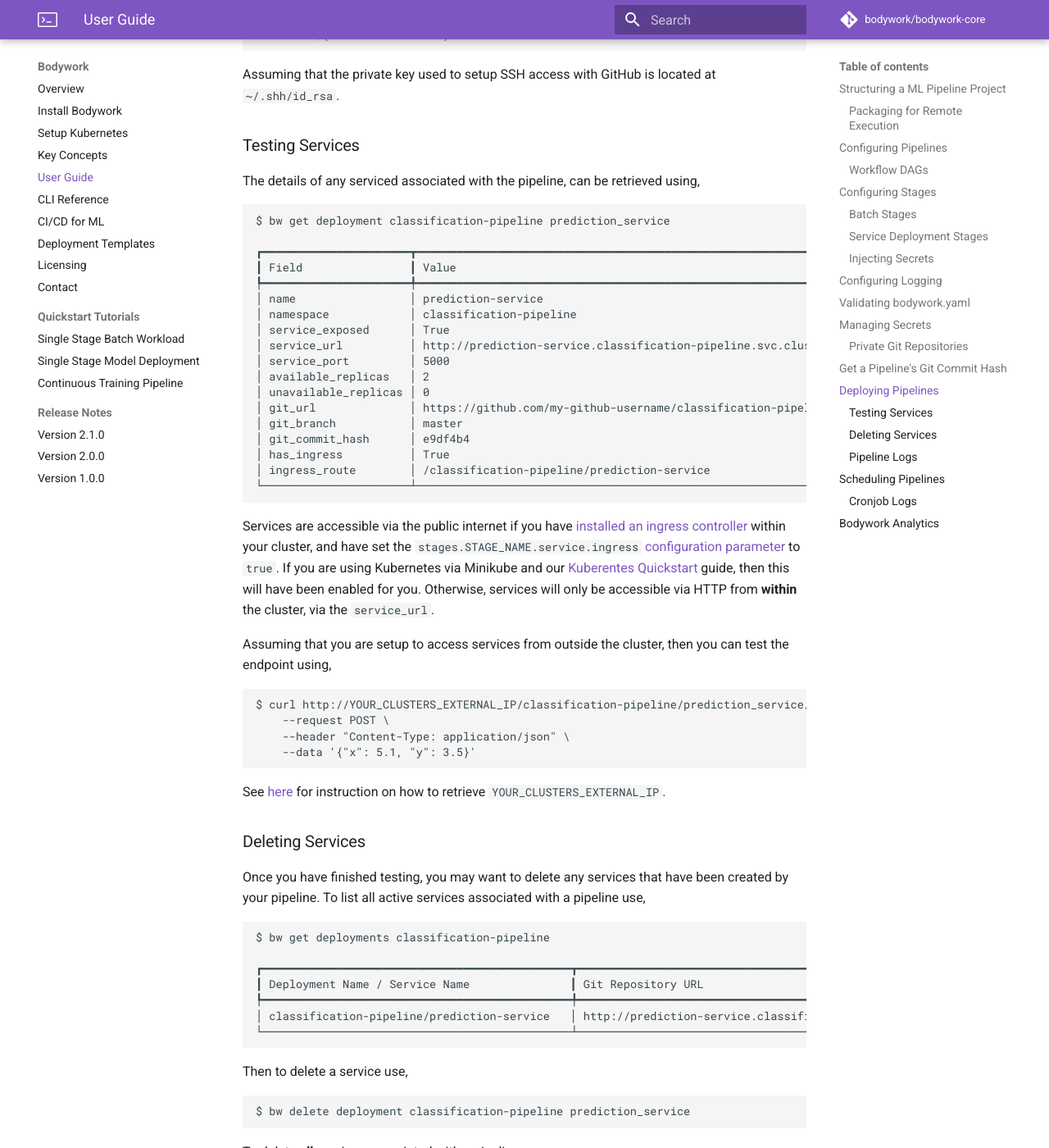
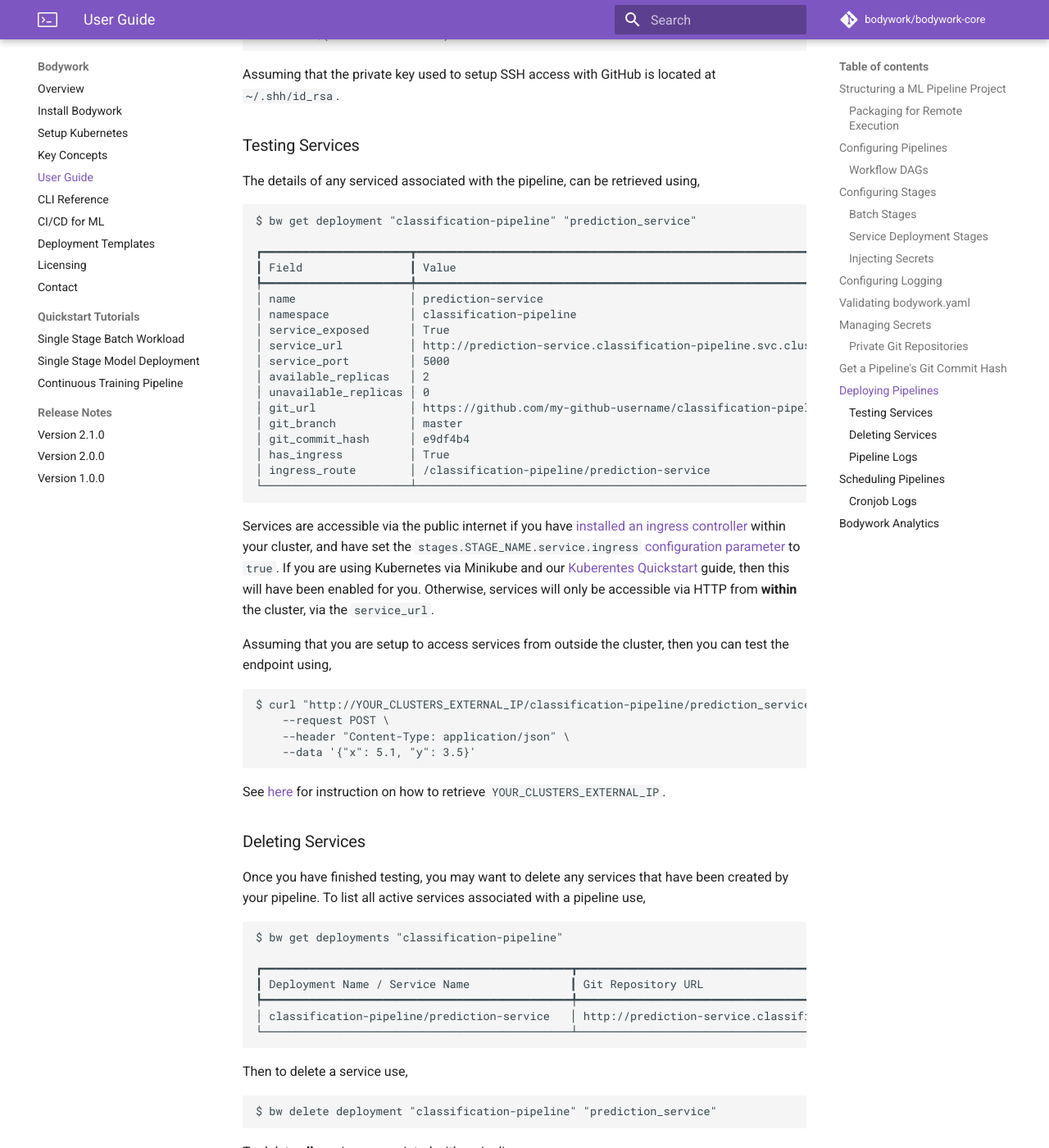
Before and after one commit to bodywork-ml/bodywork-docs, an MkDocs documentation site: the page built from docs/user_guide.md, in a window 1280 px wide and 1400 px high, scrolled down 10768 px. Shown: the whole window at 82% size. Built offline with MkDocs 1.6.1 and Material for MkDocs 9.7.7, drawn with Linux system fonts in a browser that asks for light colours; comment, search, counter and statistics services are not loaded; some of the changed text lies outside the part shown.

Commit message:
More refinements

````diff
--- a/docs/user_guide.md
+++ b/docs/user_guide.md
@@ -353,7 +353,7 @@ When working with remote Git repos that are private, Bodywork will attempt to ac
 You will then need to use Bodywork to pass the private SSH key to your Kubernetes cluster, as a secret credential. This easiest way to do this, is by specifying the path to the SSH key when you first deploy a pipeline - e.g.,
 
 ```text
-$ bw create deployment git@github.com:my-github-username/classification-pipeline.git master \
+$ bw create deployment "git@github.com:my-github-username/classification-pipeline.git" "master" \
     --ssh PATH_TO_SSH_FILE
 ```
 
@@ -388,13 +388,13 @@ save_model(model, model_filename)
 Deploying a pipeline will start a workflow-controller to manage the orchestration. For the example pipeline used throughout this user guide, the CLI command for deploying the pipeline from the `master` branch of a public Git repository, would be as follows,
 
 ```text
-$ bw create deployment https://github.com/my-github-username/classification-pipeline master
+$ bw create deployment "https://github.com/my-github-username/classification-pipeline" "master"
 ```
 
 If this repository were private, the command would be need to modified to,
 
 ```text
-$ bw create deployment git@github.com:my-github-username/classification-pipeline.git master \
+$ bw create deployment "git@github.com:my-github-username/classification-pipeline.git" "master" \
   --ssh "$(cat ~/.shh/id_rsa)"
 ```
 
@@ -405,7 +405,7 @@ Assuming that the private key used to setup SSH access with GitHub is located at
 The details of any serviced associated with the pipeline, can be retrieved using,
 
 ```text
-$ bw get deployment classification-pipeline prediction_service
+$ bw get deployment "classification-pipeline" "prediction_service"
 
 ┏━━━━━━━━━━━━━━━━━━━━━━┳━━━━━━━━━━━━━━━━━━━━━━━━━━━━━━━━━━━━━━━━━━━━━━━━━━━━━━━━━━━━━━━━━━━━━━━┓
 ┃ Field                ┃ Value                                                                 ┃
@@ -430,7 +430,7 @@ Services are accessible via the public internet if you have [installed an ingres
 Assuming that you are setup to access services from outside the cluster, then you can test the endpoint using,
 
 ```text
-$ curl http://YOUR_CLUSTERS_EXTERNAL_IP/classification-pipeline/prediction_service/ \
+$ curl "http://YOUR_CLUSTERS_EXTERNAL_IP/classification-pipeline/prediction_service/" \
     --request POST \
     --header "Content-Type: application/json" \
     --data '{"x": 5.1, "y": 3.5}'
@@ -443,7 +443,7 @@ See [here](kubernetes.md#connecting-to-the-cluster) for instruction on how to re
 Once you have finished testing, you may want to delete any services that have been created by your pipeline. To list all active services associated with a pipeline use,
 
 ```text
-$ bw get deployments classification-pipeline
+$ bw get deployments "classification-pipeline"
 
 ┏━━━━━━━━━━━━━━━━━━━━━━━━━━━━━━━━━━━━━━━━━━━━━━┳━━━━━━━━━━━━━━━━━━━━━━━━━━━━━━━━━━━━━━━━━━━━━━━━━━━━━━━━━━━━━━━━━━━━━┓
 ┃ Deployment Name / Service Name               ┃ Git Repository URL                                                  ┃
@@ -455,13 +455,13 @@ $ bw get deployments classification-pipeline
 Then to delete a service use,
 
 ```text
-$ bw delete deployment classification-pipeline prediction_service
+$ bw delete deployment "classification-pipeline" "prediction_service"
 ```
 
 To delete **all** services associated with a pipeline, use,
 
 ```text
-$ bw delete deployments classification-pipeline
+$ bw delete deployments "classification-pipeline"
 ```
 
 ### Pipeline Logs
@@ -516,7 +516,7 @@ $ bw get cronjobs
 Information on a specific cronjob can be retrieved using,
 
 ```text
-$ bw get cronjob classification-pipeline
+$ bw get cronjob "classification-pipeline"
 
 ┏━━━━━━━━━━━━━━━━━━━━━┳━━━━━━━━━━━━━━━━━━━━━━━━━━━━━━━━━━━━━━━━━━━━━━━━━━━━━━━━━━━━━━━━━┓
 ┃ Field               ┃ Value                                                           ┃
@@ -532,7 +532,7 @@ $ bw get cronjob classification-pipeline
 A cronjob's execution history can be listed using,
 
 ```text
-$ bw get cronjob daily --history
+$ bw get cronjob "daily" --history
 
         workflow job = daily-1645398960
 ┏━━━━━━━━━━━━━━━━━┳━━━━━━━━━━━━━━━━━━━━━━━━━━━┓
@@ -551,7 +551,7 @@ $ bw get cronjob daily --history
 The logs for each pipeline run can be retrieved be accessed using,
 
 ```text
-$ bw get cronjob daily --logs daily-1645398960
+$ bw get cronjob daily --logs "daily-1645398960"
 ```
 
 Which will stream logs directly to stdout.
````
Also changed, not shown: other parts of docs/user_guide.md (+17 -17 lines), docs/installation.md (+8 -0 lines), docs/key_concepts.md (+4 -2 lines), docs/kubernetes.md (+19 -3 lines).
